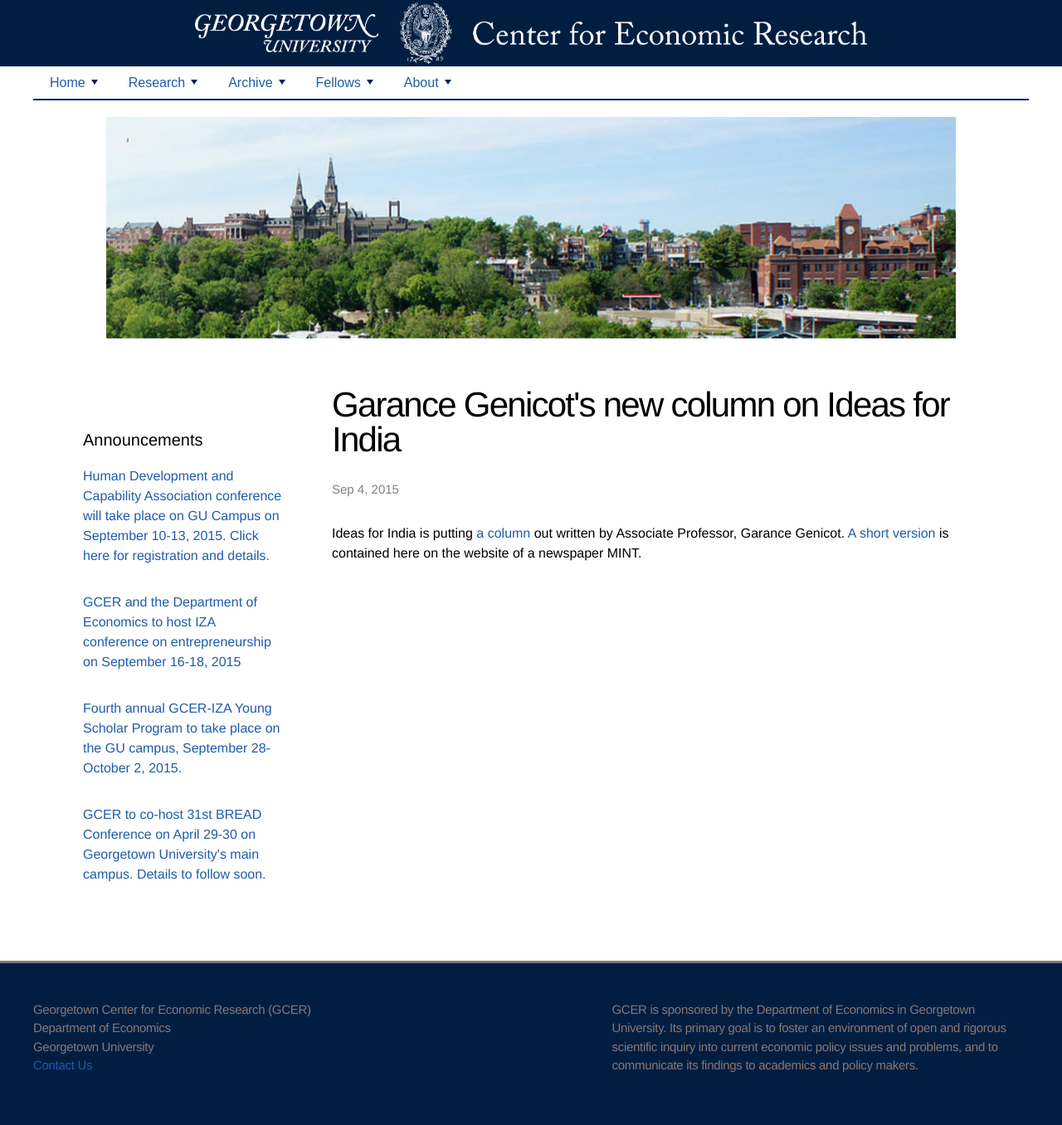
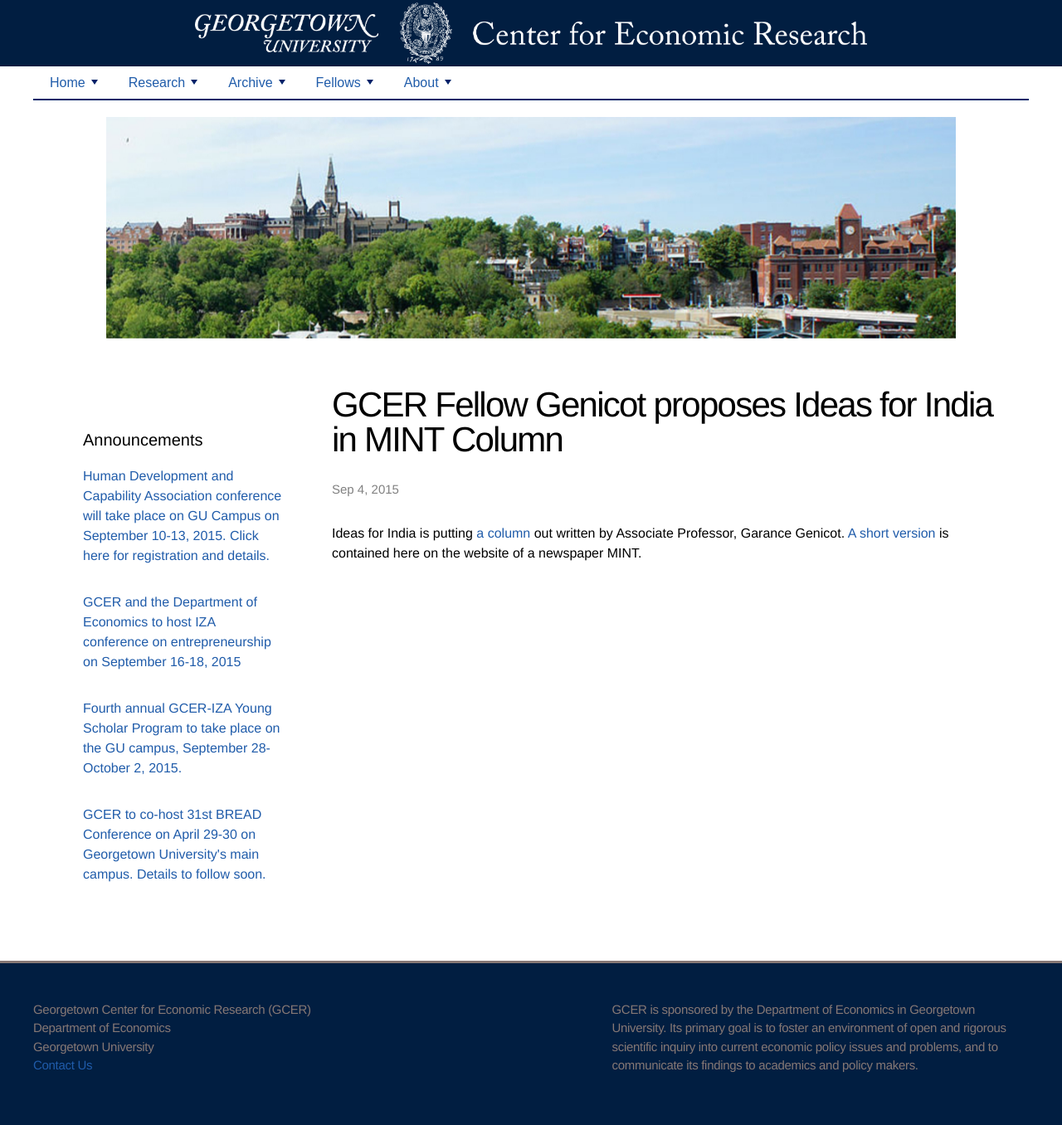
Before and after one commit to georgetown-econ/gcer, a Jekyll site: the page built from _posts/2015-09-04-Garance-Genicot-new-column.html, in a window 1280 px wide. Shown: the whole page at 83% size. Built offline with Jekyll 4.4.1, drawn with Linux system fonts in a browser that asks for light colours.

Commit message:
Updated 2015-09-04-Garance-Genicot-new-column.html

```diff
--- a/_posts/2015-09-04-Garance-Genicot-new-column.html
+++ b/_posts/2015-09-04-Garance-Genicot-new-column.html
@@ -1,9 +1,10 @@
 ---
 layout: post
-title: Garance Genicot's new column on Ideas for India
+title: GCER Fellow Genicot proposes Ideas for India in MINT Column
 date: "2015-09-04 00:00:00 +UTC"
 published: true
 ---
 
 
+
 <p> Ideas for India is putting <a href="http://www.ideasforindia.in/article.aspx?article_id=1476">a column</a> out written by Associate Professor, Garance Genicot. <a href="http://www.livemint.com/Opinion/vKW8GLkI1NbYWV1mB3dtXK/Property-rights-household-conflict-and-suicide-in-India.html">A short version</a> is contained here on the website of a newspaper MINT. </p>
```
